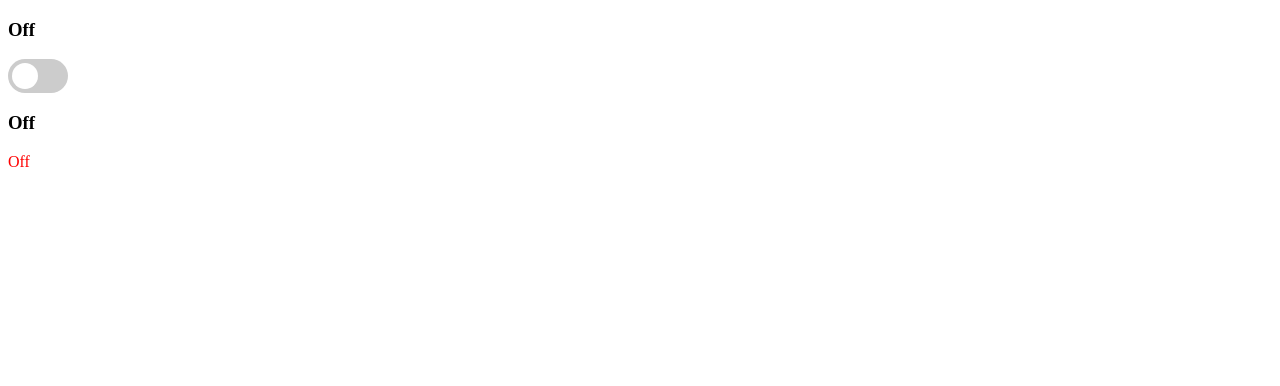
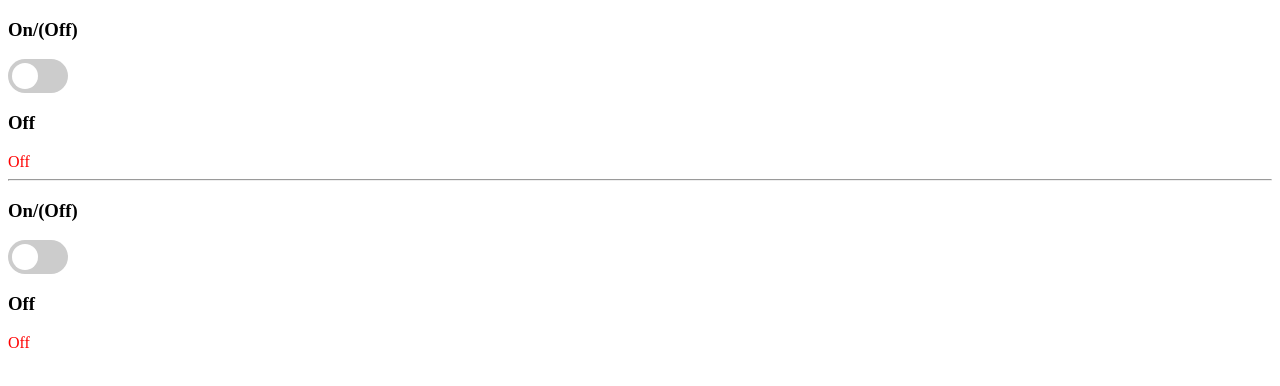
Before and after one commit to fancn21th/0_112_Ng_Advanced, an Angular app: page / in a window 1280 px wide. Shown: the top 386 px of the page. Built offline with nearby package versions, Linux system fonts and the light colour scheme.

Commit message:
feature: component shareing state via directive ref

```diff
--- a/src/app/app.component.html
+++ b/src/app/app.component.html
@@ -1,9 +1,9 @@
-<div toggle (toggled)="showMessage($event)">
+<div toggle #firstToggle="toggle" (toggled)="showMessage($event)">
   <toggle-on>
-    <h3>On</h3>
+    <h3>(On)/Off</h3>
   </toggle-on>
   <toggle-off>
-    <h3>Off</h3>
+    <h3>On/(Off)</h3>
   </toggle-off>
   <toggle-button></toggle-button>
   <toggle-on>
@@ -14,3 +14,20 @@
   </toggle-off>
   <foo></foo>
 </div>
+<hr />
+<div [toggleProvider]="firstToggle" (toggled)="showMessage($event)">
+  <toggle-on>
+    <h3>(On)/Off</h3>
+  </toggle-on>
+  <toggle-off>
+    <h3>On/(Off)</h3>
+  </toggle-off>
+  <toggle-button></toggle-button>
+  <toggle-on>
+    <h3>On</h3>
+  </toggle-on>
+  <toggle-off>
+    <h3>Off</h3>
+  </toggle-off>
+  <foo></foo>
+</div>
--- a/src/app/controls/toggle/toggle.directive.ts
+++ b/src/app/controls/toggle/toggle.directive.ts
@@ -1,6 +1,7 @@
 import { Directive, Input, Output, EventEmitter } from "@angular/core";
 
 @Directive({
+  exportAs: "toggle",
   selector: "toggle, [toggle]"
 })
 export class ToggleDirective {
--- a/src/app/controls/toggle/toggleProvider.directive.ts
+++ b/src/app/controls/toggle/toggleProvider.directive.ts
@@ -1,10 +1,28 @@
-import { Directive, Host } from "@angular/core";
+import {
+  Directive,
+  Host,
+  OnChanges,
+  SimpleChanges,
+  Input,
+  Optional
+} from "@angular/core";
 import { ToggleDirective } from "./toggle.directive";
 
 @Directive({
-  selector: "toggle, [toggle]"
+  exportAs: 'toggleProvider',
+  selector: "toggle, [toggle], [toggleProvider]"
 })
-export class ToggleProviderDirective {
+export class ToggleProviderDirective implements OnChanges {
+  @Input() toggleProvider: ToggleDirective;
+
   toggle: ToggleDirective = this.toggleDirective;
-  constructor(@Host() private toggleDirective: ToggleDirective) {}
+
+  constructor(@Host() @Optional() private toggleDirective: ToggleDirective) {}
+
+  ngOnChanges(changes: SimpleChanges): void {
+    const { toggleProvider } = changes;
+    if (toggleProvider) {
+      this.toggle = this.toggleProvider || this.toggleDirective;
+    }
+  }
 }
```
